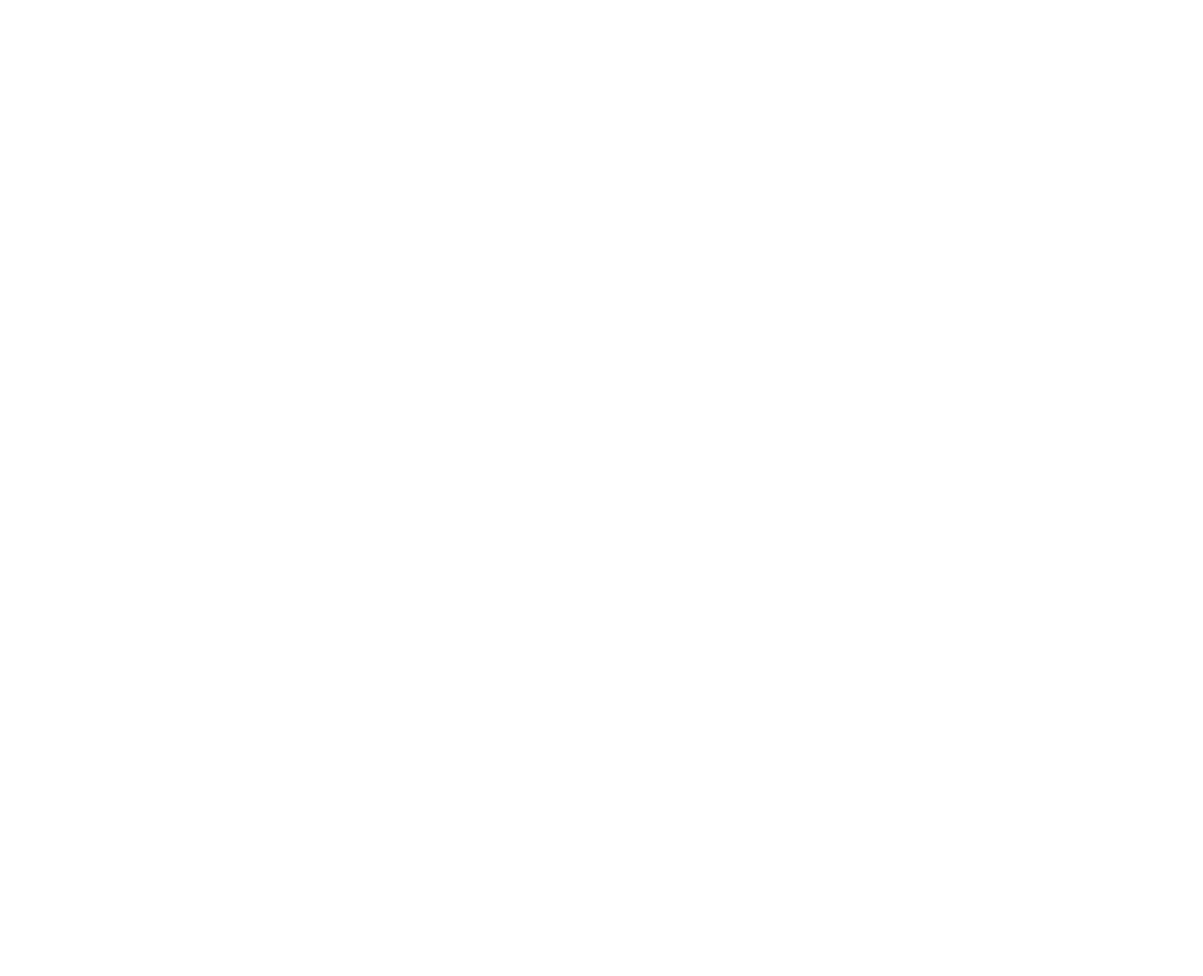
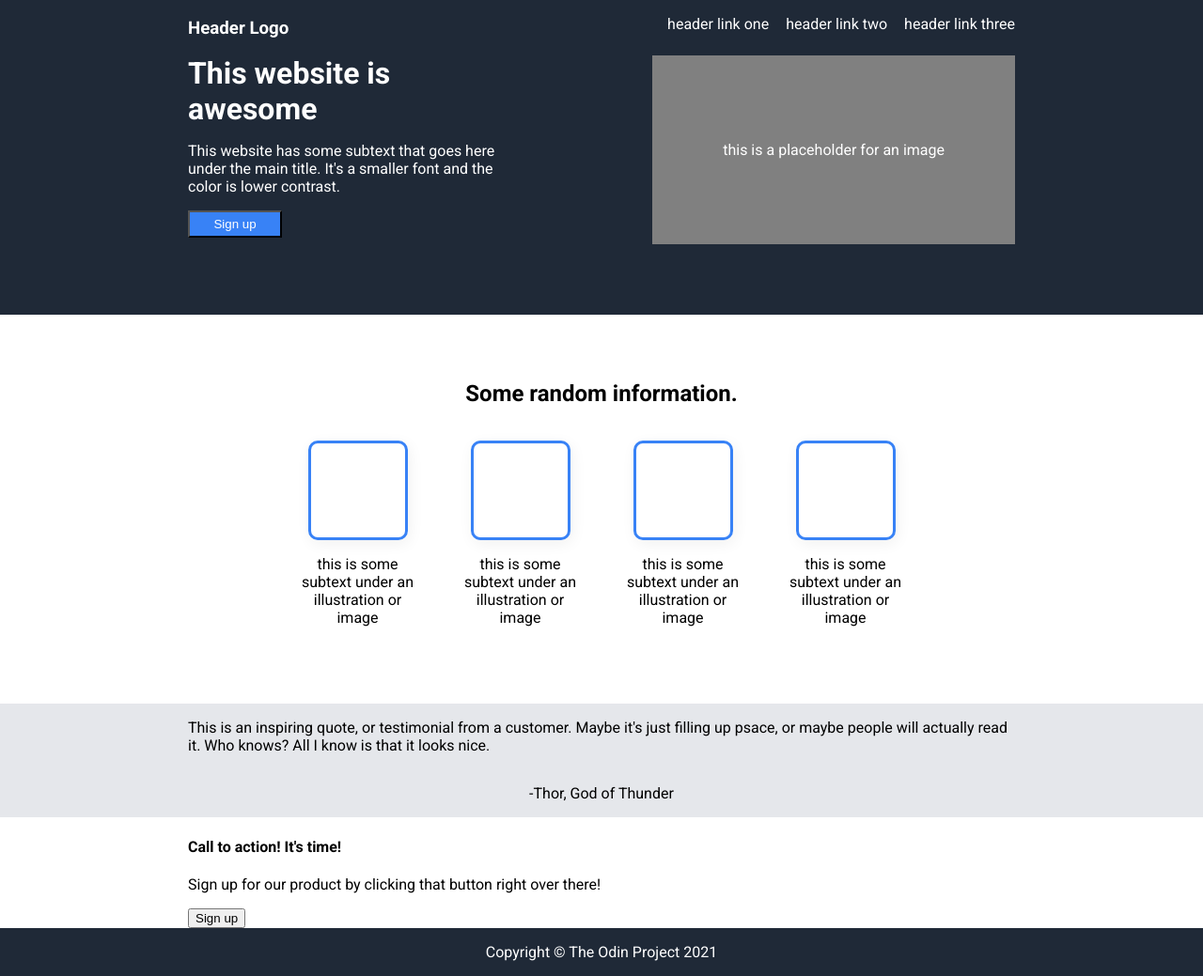
Before and after one commit to timkurucz/odin-landing-page, a plain HTML site: page index.html in a window 1280 px wide. Shown: the whole page at 94% size. Before the commit the page ends 800 px from the top, so only its background shows below. Drawn offline with Linux system fonts and the light colour scheme.

Commit message:
Initial HTML and CSS added

```diff
--- a/css/style.css
+++ b/css/style.css
@@ -0,0 +1,117 @@
+@import url('https://fonts.googleapis.com/css2?family=Roboto:wght@400;700&display=swap');
+
+body {
+
+    height: 100vh;
+    margin: 0;
+    font-family: Roboto, sans-serif;
+    display: flex;
+    flex-direction: column;
+    justify-content: space-between;
+}
+
+.header {
+    background-color: #1F2937;
+    color: white;
+    padding-left: 200px;
+    padding-right: 200px;
+}
+
+.top {
+    display: flex;
+    justify-content: space-between;
+}
+
+.bottom {
+    display: flex;
+    justify-content: space-between;
+    gap: 15px;
+    padding-bottom: 75px;
+}
+
+.stacked {
+    width: 350px;
+    display: flex;
+    flex-direction: column;
+
+}
+
+.stacked h1{
+    margin: 0;
+}
+
+.container {
+    padding-left: 200px;
+    padding-right: 200px;
+}
+
+#container-one {
+    display: flex;
+    flex-direction: column;
+    justify-content: space-evenly;
+    align-items: center;
+    padding: 50px;
+
+}
+
+.cards-containter {
+    display: flex;
+    flex-wrap: wrap;
+    gap: 16px;
+}
+
+.card {
+    display: flex;
+    flex-direction: column;
+    justify-content: center;
+    align-items: center;
+    padding: 16px;
+    width: 125px;
+    text-align: center;
+}
+
+.card-placeholder {
+    border: 3px solid #3882F6;
+    box-shadow: 2px 4px 16px rgba(0,0,0,.06);
+    border-radius: 10px;
+    padding: 50px;
+}
+
+#container-two {
+    display: flex;
+    flex-direction: column;
+    justify-content: center;
+    align-items: center;
+    background-color: #E5E7EB;
+}
+
+#container-three {
+
+}
+
+
+.nav ul{
+    list-style-type: none;
+    display: flex;
+    gap: 18px;
+}
+
+.footer {
+    background-color: #1F2937;
+    color: white;
+    display: flex;
+    align-items: center;
+    justify-content: center;
+}
+
+.btn-blue {
+    background-color: #3882F6;
+    color: white;
+    padding: 5px;
+    width: 100px;
+}
+
+.placeholder {
+    background-color: grey;
+    padding: 75px;
+}
--- a/index.html
+++ b/index.html
@@ -5,9 +5,74 @@
     <meta http-equiv="X-UA-Compatible" content="IE=edge">
     <meta name="viewport" content="width=device-width, initial-scale=1.0">
     <link rel="Stylesheet" href="./css/style.css">
-    <title>Document</title>
+    <title>Odin Landing Page</title>
 </head>
 <body>
+    <div class="header">
+        <div class="top"><h3>Header Logo</h3>
+            <div class="nav">
+                <ul>
+                    <li>header link one</li>
+                    <li>header link two</li>
+                    <li>header link three</li>
+                </ul>
+            </div>
+        </div>
+    <!--</div>-->
+    <!--<div class="container" id="container-one">-->
+        <div class="bottom">
+            <div class="stacked">
+                <h1>This website is awesome</h1>
+                <p>This website has some subtext that goes here under the main title.
+                    It's a smaller font and the color is lower contrast.
+                </p>
+                <button class="btn-blue">Sign up</button>
+            </div>
+            <div class="placeholder">
+                <p>this is a placeholder for an image</p>
+            </div>
+        </div>
 
+    </div>
+    <div class="container" id="container-one">
+        <h2>Some random information.</h2>
+        <div class="cards-containter">
+            <div class="card">
+                <div class="card-placeholder"></div>
+                <p>this is some subtext under an illustration or image</p>
+            </div>
+            <div class="card">
+                <div class="card-placeholder"></div>
+                <p>this is some subtext under an illustration or image</p>
+            </div>
+            <div class="card">
+                <div class="card-placeholder"></div>
+                <p>this is some subtext under an illustration or image</p>
+            </div>
+            <div class="card">
+                <div class="card-placeholder"></div>
+                <p>this is some subtext under an illustration or image</p>
+            </div>
+        </div>
+    </div>
+    <div class="container" id="container-two">
+        <p>This is an inspiring quote, or testimonial from a customer.
+            Maybe it's just filling up psace, or maybe people will
+            actually read it.  Who knows?  All I know is that it looks nice.
+        </p>
+        <div class="signature">
+            <p>-Thor, God of Thunder</p>
+        </div>
+    </div>
+    <div class="container" id="container-three">
+        <div class="box">
+            <h4>Call to action!  It's time!</h4>
+            <p>Sign up for our product by clicking that button right over there!</p>
+            <button class="btn-white">Sign up</button>
+        </div>
+    </div>
+    <div class="footer">
+        <p>Copyright &copy; The Odin Project 2021</p>
+    </div>
 </body>
 </html>
```
